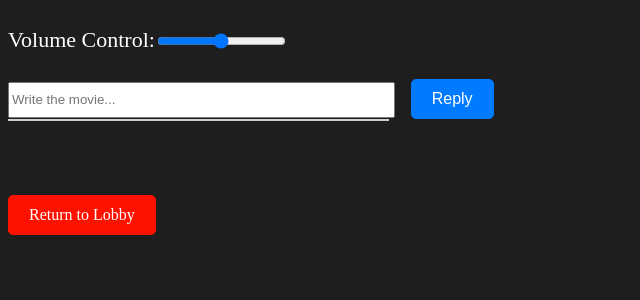
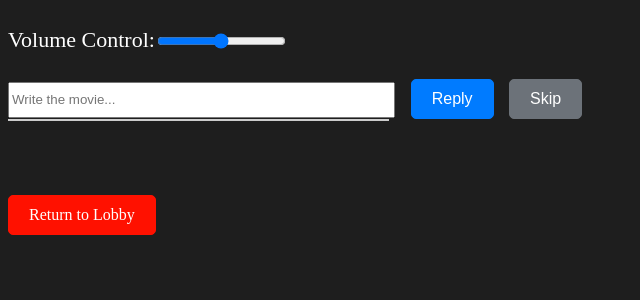
Before and after one commit to diogoguerreiro3/dmq, a Flask app: template templates/audio.html in a window 1280 px wide. Shown: the top 300 px of the page, without its empty margins (0-640 px from the left). Run offline with Flask 3, Linux system fonts and the light colour scheme; the template is opened without the code that fills it, so the values that code supplies are empty; parts of the project's set-up code (start-up, migrations or seed data) failed here and were passed over; some libraries are stand-ins or nearby versions.

Commit message:
Skip system.

```diff
--- a/app.py
+++ b/app.py
@@ -180,6 +180,9 @@ def main_room_thread():
             socketio.emit('title_refresh', f"[{n}] Listen Carefully! ({i})", broadcast=True)
             time.sleep(1)
             #print(f'Counter for song {n}: {i}')
+            if is_all_skiped():
+                clear_skips()
+                break
         socketio.emit('audio_play', '{"command": "pause"}', broadcast=True)
         verify_replys()
         calculate_difficulty()
@@ -188,6 +191,9 @@ def main_room_thread():
             socketio.emit('music_content', '{"current_difficulty" : "'+str(round(current_difficulty, 2))+'", "current_default_difficulty" : "'+str(current_default_difficulty)+'", "count" : "' + str(current_count) + '"}', broadcast=True)
             time.sleep(1)
             #print(f'Counter for wait for song {n}: {i}')
+            if is_all_skiped():
+                clear_skips()
+                break
         if stop_thread:
             break
     socketio.emit('title_refresh', f"Acabou!", broadcast=True)
@@ -285,13 +291,8 @@ def update_replys(username, reply_movie):
             break
 
 def clean_replys():
-    global current_replys_and_points_room, currents_players, players_ready
-    players_in_game = []
-    for player in currents_players:
-        if player == leader:
-            players_in_game.append(player)
-        elif player in players_ready:
-            players_in_game.append(player)
+    global current_replys_and_points_room
+    players_in_game = get_players_in_game()
     for player in players_in_game:
         existPlayer = False
         for reply in current_replys_and_points_room:
@@ -301,19 +302,14 @@ def clean_replys():
                 existPlayer = True
                 break
         if not existPlayer:
-            current_replys_and_points_room.append({"username" : player, "movie" : "", "correct" : "", "points" : 0})
+            current_replys_and_points_room.append({"username" : player, "movie" : "", "correct" : "", "points" : 0, "skip" : False})
 
 def clean_points():
-    global current_replys_and_points_room, currents_players
+    global current_replys_and_points_room
     current_replys_and_points_room = []
-    players_in_game = []
-    for player in currents_players:
-        if player == leader:
-            players_in_game.append(player)
-        elif player in players_ready:
-            players_in_game.append(player)
+    players_in_game = get_players_in_game()
     for player in players_in_game:
-        current_replys_and_points_room.append({"username" : player, "movie" : "", "correct" : "", "points" : 0})
+        current_replys_and_points_room.append({"username" : player, "movie" : "", "correct" : "", "points" : 0, "skip" : False})
 
 def verify_replys():
     global current_replys_and_points_room, current_random_movie
@@ -330,6 +326,16 @@ def update_player_point(username):
     for player in current_replys_and_points_room:
         if username == player["username"]:
             player["points"] += 1
+
+def get_players_in_game():
+    global currents_players, leader, players_ready
+    players_in_game = []
+    for player in currents_players:
+        if player == leader:
+            players_in_game.append(player)
+        elif player in players_ready:
+            players_in_game.append(player)
+    return players_in_game
 
 
 
@@ -380,6 +386,40 @@ def create_music_json():
 
     with open("_musics.json", 'w') as musicsdb:
         json.dump(data, musicsdb, indent=4)
+
+
+
+### Skip ###
+
+@app.route('/skip', methods=['POST'])
+def skip():
+    global current_replys_and_points_room
+
+    ip = request.remote_addr
+    player = verify_player_exists("ip", ip)
+
+    if player is not None:
+        print(player["username"],"skip!")
+        for reply in current_replys_and_points_room:
+            if reply["username"] == player["username"]:
+                reply["skip"] = True
+                break
+
+    return jsonify({'status': 'Message receive with success'})
+
+def is_all_skiped():
+    global current_replys_and_points_room
+    all_skiped = True
+    for reply in current_replys_and_points_room:
+        if not reply["skip"]:
+            all_skiped = False
+            break
+    return all_skiped
+
+def clear_skips():
+    global current_replys_and_points_room
+    for reply in current_replys_and_points_room:
+        reply["skip"] = False
 
 
 
--- a/players.json
+++ b/players.json
@@ -2,7 +2,7 @@
     {
         "ip": "192.168.1.219",
         "username": "Narutoshi",
-        "points": 462
+        "points": 473
     },
     {
         "ip": "192.168.1.213",
--- a/style.css
+++ b/style.css
@@ -48,6 +48,23 @@ a {
     border: 1px solid #640202; /* Cor da borda ao passar o mouse */
 }
 
+.btn_gray {
+    display: inline-block;
+    padding: 10px 20px;
+    background-color: #6c7279; /* Cor de fundo */
+    border: 1px solid #6c7279; /* Cor da borda */
+    color: #fff; /* Cor do texto */
+    text-decoration: none;
+    border-radius: 5px; /* Cantos arredondados */
+    font-size: 16px; /* Tamanho da fonte */
+}
+
+.btn_gray:hover {
+    background-color: #424549; /* Cor de fundo ao passar o mouse */
+    border: 1px solid #424549; /* Cor da borda ao passar o mouse */
+}
+
+
 .container {
     display: flex;
     align-items: center;
@@ -73,7 +90,7 @@ a {
 }
 
 #sugestions li:hover {
-    background-color: #f0f0f0;
+    background-color: #555050;
 }
 
 li {
--- a/templates/audio.html
+++ b/templates/audio.html
@@ -24,6 +24,7 @@
         <form id="form_reply">
             <input type="text" id="reply_text" name="input" placeholder="Write the movie..." style="height: 30px;" autocomplete="off">
             <button type="submit" class="btn" style="margin-left: 10px;">Reply</button>
+            <button onclick="skip()" class="btn_gray" style="margin-left: 10px;">Skip</button>
             <ul id="sugestions"></ul>
         </form>
         <br>
@@ -268,6 +269,23 @@
                 console.error('Error:', error);
             });
         }
+
+        /* Message to the server to inform that some people skip the song */
+        function skip() {
+            fetch("/skip", {method: 'POST', headers: { 'Content-Type': 'application/json'}})
+            .then(response => {
+                if (response.ok) {
+                    return response.json();
+                }
+                throw new Error('Error sending the message.');
+            })
+            .then(data => {
+                console.log('Response of server:', data);
+            })
+            .catch(error => {
+                console.error('Error:', error);
+            });
+        }
     </script>
 </body>
 </html>
```
Also changed, not shown: notas.txt (+11 -11 lines), musics.json.
